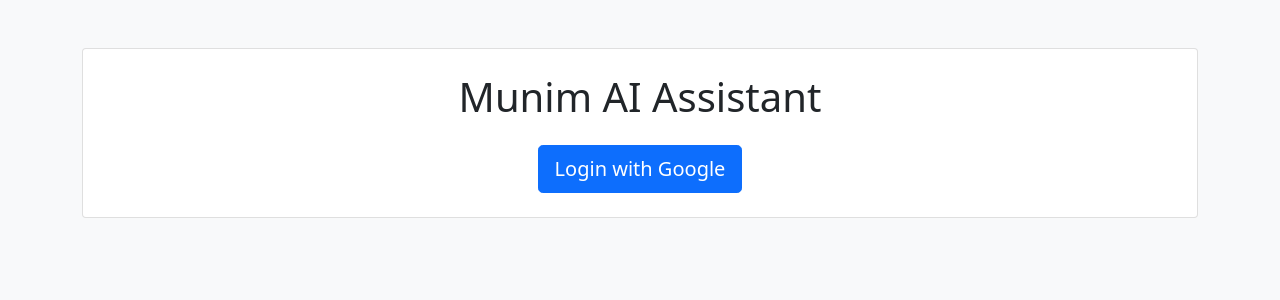
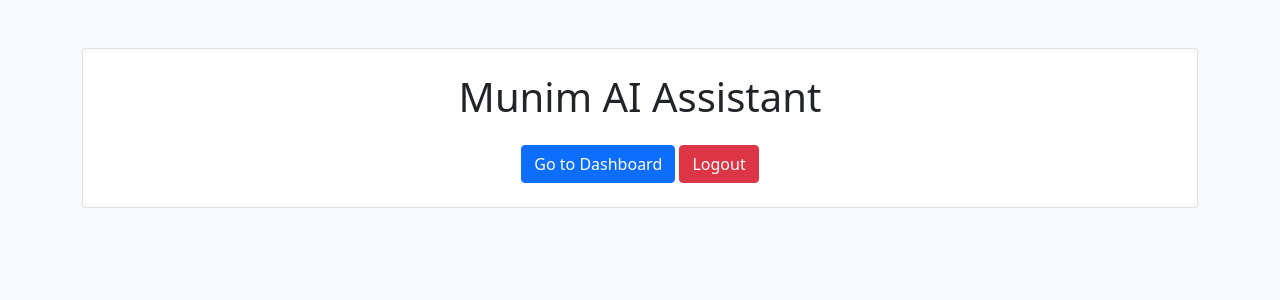
Before and after one commit to joyusjunior/MunimAiAssistant02T02, a Flask app: page / in a window 1280 px wide. Shown: the top 300 px of the page. Run offline with Flask 3, Linux system fonts and the light colour scheme; the visitor is signed in with stand-in values (Sample User, id 1).

Commit message:
Update index.html

```diff
--- a/templates/index.html
+++ b/templates/index.html
@@ -9,7 +9,12 @@
         <div class="card p-4">
             <h1 class="text-center">Munim AI Assistant</h1>
             <div class="text-center mt-3">
-                <a href="/login" class="btn btn-primary btn-lg">Login with Google</a>
+                {% if current_user.is_authenticated %}
+                    <a href="/dashboard" class="btn btn-primary">Go to Dashboard</a>
+                    <a href="/logout" class="btn btn-danger">Logout</a>
+                {% else %}
+                    <a href="/login" class="btn btn-primary">Login with Google</a>
+                {% endif %}
             </div>
         </div>
     </div>
```
